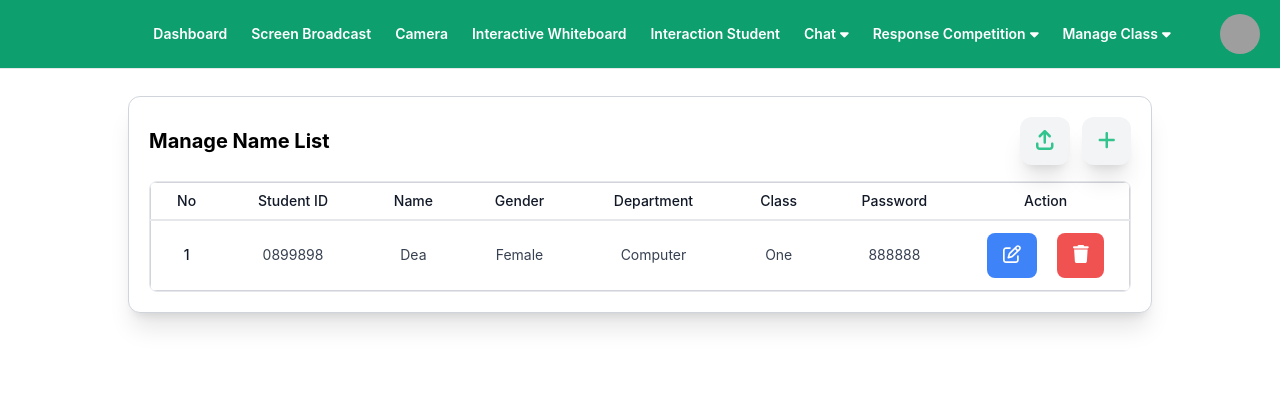
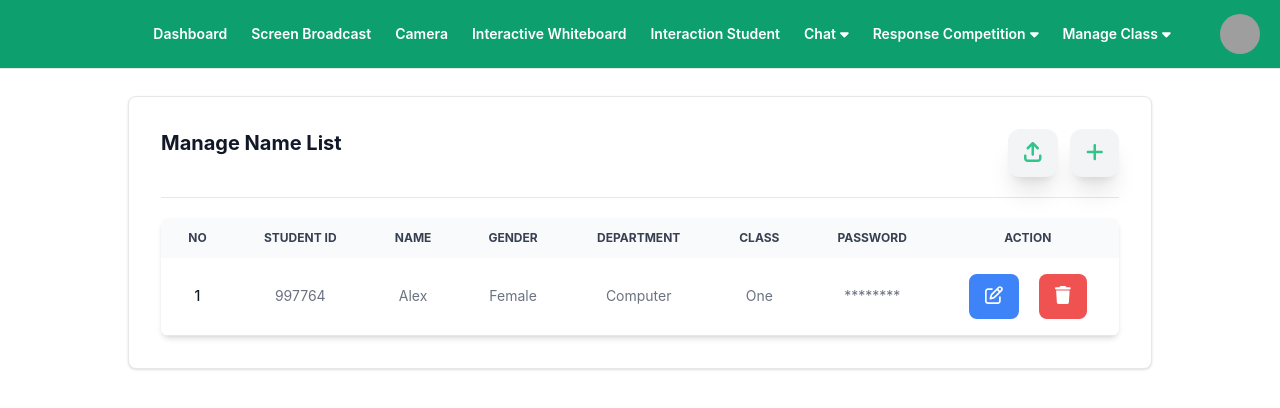
Before and after one commit to projectbinusa/lab-bahasa-client, a React (Create React App) app: page /manage-name in a window 1280 px wide. Shown: the top 408 px of the page. Built offline with nearby package versions, Linux system fonts and the light colour scheme; grey boxes are pictures that could not be loaded.

Commit message:
update manage class,manage name list dan interaksi student

```diff
--- a/src/App.js
+++ b/src/App.js
@@ -16,7 +16,7 @@ import ManageName from "./views/pages/manageName/ManageName";
 import AddName from "./views/pages/manageName/AddName";
 import ScreenBroadcast from "./views/pages/screenBroadcast/ScreenBroadcast";
 import UpdateName from "./views/pages/manageName/UpdateName";
-import InteractionStudent from "./views/pages/InteractiveWhiteboard/InteractionStudent";
+import InteraksiStudent from "./views/pages/InteractiveWhiteboard/InteraksiStudent.js";
 
 // END ADMIN MENU REGULASI
 
@@ -53,7 +53,7 @@ function App() {
           />
           <Route
             path="/interaction-student"
-            component={InteractionStudent}
+            component={InteraksiStudent}
             exact
           />
         </Switch>
--- a/src/views/pages/InteractiveWhiteboard/InteractionStudent.js
+++ b/src/views/pages/InteractiveWhiteboard/InteraksiStudent.js
@@ -27,7 +27,7 @@ import {
 } from "@mui/icons-material";
 import Navbar from "../../../component/Navbar1";
 
-const InteractionStudent = () => {
+const InteraksiStudent = () => {
   const [color, setColor] = useState("#000000");
   const [width, setWidth] = useState(5);
   const [tool, setTool] = useState("brush");
@@ -263,4 +263,4 @@ const InteractionStudent = () => {
   );
 };
 
-export default InteractionStudent;
+export default InteraksiStudent;
--- a/src/views/pages/dashboard/Dashboard.js
+++ b/src/views/pages/dashboard/Dashboard.js
@@ -147,7 +147,7 @@ function Dashboard() {
           <div className="w-full p-4 text-center bg-white border border-gray-200 rounded-lg shadow sm:p-8 dark:bg-gray-800 dark:border-gray-700">
             <div className="flex justify-between">
               <h6 className="mb-2 text-xl font-bold text-gray-900 dark:text-white">
-                Manage Class List
+                Manage Name List
               </h6>
             </div>
             <hr />
--- a/src/views/pages/manageClass/ManageClass.js
+++ b/src/views/pages/manageClass/ManageClass.js
@@ -11,9 +11,11 @@ function ManageClass() {
       <div className="flex flex-col h-screen">
         <Navbar />
         <div className="px-32">
-          <div className="bg-white p-5 rounded-xl shadow-xl border border-gray-300 mt-24">
-            <div className="flex justify-between items-center">
-              <h2 className="text-xl font-bold">Manage Class</h2>
+          <div className="w-full p-4 text-center bg-white border border-gray-200 rounded-lg shadow sm:p-8 dark:bg-gray-800 dark:border-gray-700 mt-24">
+            <div className="flex justify-between">
+              <h6 className="mb-2 text-xl font-bold text-gray-900 dark:text-white">
+                Manage Class
+              </h6>
               <Link
                 to="/add-class"
                 className="rounded-xl shadow-xl py-3 px-4 bg-gray-100"
@@ -24,38 +26,56 @@ function ManageClass() {
                 />
               </Link>
             </div>
-
-            <div className="overflow-x-auto rounded-lg border border-gray-200 mt-4">
-              <table className="min-w-full divide-y-2 divide-gray-200 bg-white text-sm border border-gray-300">
-                <thead className="text-left">
+            <hr />
+            <div className="relative overflow-x-auto shadow-md sm:rounded-lg mt-5">
+              <table className="w-full text-sm text-left text-gray-500 dark:text-gray-400">
+                <thead className="text-center text-xs text-gray-700 uppercase bg-gray-50 dark:bg-gray-700 dark:text-gray-400">
                   <tr>
-                    <th className="whitespace-nowrap px-4 py-2 font-medium text-gray-900 text-center">
+                    <th scope="col" className="px-6 py-3">
                       No
                     </th>
-                    <th className="whitespace-nowrap px-4 py-2 font-medium text-gray-900 text-center">
+                    <th scope="col" className="px-6 py-3">
                       Class Name
                     </th>
-                    <th className="whitespace-nowrap px-4 py-2 font-medium text-gray-900 text-center">
+                    <th scope="col" className="px-6 py-3">
                       Active
                     </th>
-                    <th className="whitespace-nowrap px-4 py-2 font-medium text-gray-900 text-center">
+                    <th scope="col" className="px-6 py-3">
                       Action
                     </th>
                   </tr>
                 </thead>
-
-                <tbody className="divide-y divide-gray-200">
-                  <tr>
-                    <td className="whitespace-nowrap px-4 py-2 font-medium text-gray-900 text-center">
+                <tbody className="text-center">
+                  {/* {absenData.map((absen, index) => (
+                    <tr
+                      key={index}
+                      className="bg-white border-b dark:bg-gray-800 dark:border-gray-700 hover:bg-gray-50 dark:hover:bg-gray-600"
+                    >
+                      <th
+                        scope="row"
+                        className="px-6 py-4 font-medium text-gray-900 whitespace-nowrap dark:text-white"
+                      >
+                        {index + 1}
+                      </th>
+                      <td className="px-6 py-4">{absen.username}</td>
+                      <td className="px-6 py-4">
+                        {formatDate(absen.tanggalAbsen)}
+                      </td>
+                      <td className="px-6 py-4">{absen.jamMasuk || "-"}</td>
+                      <td className="px-6 py-4">{absen.jamPulang || "-"}</td>
+                      <td className="px-6 py-4">{absen.kehadiran}</td>
+                    </tr>
+                  ))} */}
+                  <tr className="bg-white border-b dark:bg-gray-800 dark:border-gray-700 hover:bg-gray-50 dark:hover:bg-gray-600">
+                    <th
+                      scope="row"
+                      className="px-6 py-4 font-medium text-gray-900 whitespace-nowrap dark:text-white"
+                    >
                       1
-                    </td>
-                    <td className="whitespace-nowrap px-4 py-2 text-gray-700 text-center">
-                      Class 1
-                    </td>
-                    <td className="whitespace-nowrap px-4 py-2 text-gray-700 text-center">
-                      Yes
-                    </td>
-                    <td className="whitespace-nowrap text-center py-3 flex items-center gap-5 justify-center">
+                    </th>
+                    <td className="px-6 py-4">Class 1</td>
+                    <td className="px-6 py-4">Yes</td>
+                    <td className="px-6 py-4 flex items-center gap-5 justify-center">
                       <button className="py-3 px-4 bg-green-500 rounded-lg text-white ">
                         <FontAwesomeIcon className="text-lg" icon={faCheck} />
                       </button>
--- a/src/views/pages/manageName/ManageName.js
+++ b/src/views/pages/manageName/ManageName.js
@@ -15,10 +15,12 @@ function ManageName() {
       <div className="flex flex-col h-screen">
         <Navbar />
         <div className="px-32">
-          <div className="tabel-name bg-white p-5 rounded-xl shadow-xl border border-gray-300 mt-24">
-            <div className="flex justify-between items-center">
-              <h2 className="text-xl font-bold">Manage Name List</h2>
-              <div className="flex gap-3">
+          <div className="w-full p-4 text-center bg-white border border-gray-200 rounded-lg shadow sm:p-8 dark:bg-gray-800 dark:border-gray-700 mt-24">
+            <div className="flex justify-between">
+              <h6 className="mb-2 text-xl font-bold text-gray-900 dark:text-white">
+                Manage Name List
+              </h6>
+              <div className="flex gap-3 mb-5">
                 <button className="rounded-xl shadow-xl py-3 px-4 bg-gray-100">
                   <FontAwesomeIcon
                     icon={faArrowUpFromBracket}
@@ -36,62 +38,72 @@ function ManageName() {
                 </Link>
               </div>
             </div>
-
-            <div className="overflow-x-auto rounded-lg border border-gray-200 mt-4">
-              <table className="min-w-full divide-y-2 divide-gray-200 bg-white text-sm border border-gray-300">
-                <thead className="text-left">
+            <hr />
+            <div className="relative overflow-x-auto shadow-md sm:rounded-lg mt-5">
+              <table className="w-full text-sm text-left text-gray-500 dark:text-gray-400">
+                <thead className="text-center text-xs text-gray-700 uppercase bg-gray-50 dark:bg-gray-700 dark:text-gray-400">
                   <tr>
-                    <th className="whitespace-nowrap px-4 py-2 font-medium text-gray-900 text-center">
+                    <th scope="col" className="px-6 py-3">
                       No
                     </th>
-                    <th className="whitespace-nowrap px-4 py-2 font-medium text-gray-900 text-center">
+                    <th scope="col" className="px-6 py-3">
                       Student ID
                     </th>
-                    <th className="whitespace-nowrap px-4 py-2 font-medium text-gray-900 text-center">
+                    <th scope="col" className="px-6 py-3">
                       Name
                     </th>
-                    <th className="whitespace-nowrap px-4 py-2 font-medium text-gray-900 text-center">
+                    <th scope="col" className="px-6 py-3">
                       Gender
                     </th>
-                    <th className="whitespace-nowrap px-4 py-2 font-medium text-gray-900 text-center">
+                    <th scope="col" className="px-6 py-3">
                       Department
                     </th>
-                    <th className="whitespace-nowrap px-4 py-2 font-medium text-gray-900 text-center">
+                    <th scope="col" className="px-6 py-3">
                       Class
                     </th>
-                    <th className="whitespace-nowrap px-4 py-2 font-medium text-gray-900 text-center">
+                    <th scope="col" className="px-6 py-3">
                       Password
                     </th>
-                    <th className="whitespace-nowrap px-4 py-2 font-medium text-gray-900 text-center">
+                    <th scope="col" className="px-6 py-3">
                       Action
                     </th>
                   </tr>
                 </thead>
+                <tbody className="text-center">
+                  {/* {cutiData.map((cuti, index) => (
+                    <tr
+                      key={index}
+                      className="bg-white border-b dark:bg-gray-800 dark:border-gray-700 hover:bg-gray-50 dark:hover:bg-gray-600"
+                    >
+                      <th
+                        scope="row"
+                        className="px-6 py-4 font-medium text-gray-900 whitespace-nowrap dark:text-white"
+                      >
+                        {index + 1}
+                      </th>
+                      <td className="px-6 py-4">{cuti.username}</td>
+                      <td className="px-6 py-4">
+                        {formatDate(cuti.created_at)}
+                      </td>
+                      <td className="px-6 py-4">{cuti.durasi}</td>
+                      <td className="px-6 py-4">{cuti.status}</td>
+                    </tr>
+                  ))} */}
+                  <tr className="bg-white border-b dark:bg-gray-800 dark:border-gray-700 hover:bg-gray-50 dark:hover:bg-gray-600">
+                    <th
+                      scope="row"
+                      className="px-6 py-4 font-medium text-gray-900 whitespace-nowrap dark:text-white"
+                    >
+                      1
+                    </th>
 
-                <tbody className="divide-y divide-gray-200">
-                  <tr>
-                    <td className="whitespace-nowrap px-4 py-2 font-medium text-gray-900 text-center">
-                      1
-                    </td>
-                    <td className="whitespace-nowrap px-4 py-2 text-gray-700 text-center">
-                      0899898
-                    </td>
-                    <td className="whitespace-nowrap px-4 py-2 text-gray-700 text-center">
-                      Dea
-                    </td>
-                    <td className="whitespace-nowrap px-4 py-2 text-gray-700 text-center">
-                      Female
-                    </td>
-                    <td className="whitespace-nowrap px-4 py-2 text-gray-700 text-center">
-                      Computer
-                    </td>
-                    <td className="whitespace-nowrap px-4 py-2 text-gray-700 text-center">
-                      One
-                    </td>
-                    <td className="whitespace-nowrap px-4 py-2 text-gray-700 text-center">
-                      888888
-                    </td>
-                    <td className="whitespace-nowrap text-center py-3 flex items-center gap-5 justify-center">
+                    <td className="px-6 py-4">997764</td>
+                    <td className="px-6 py-4">Alex</td>
+                    <td className="px-6 py-4">Female</td>
+                    <td className="px-6 py-4">Computer</td>
+                    <td className="px-6 py-4">One</td>
+                    <td className="px-6 py-4">********</td>
+                    <td className="px-6 py-4 flex items-center gap-5 justify-center">
                       <Link
                         to="/update-name"
                         className="py-3 px-4 bg-blue-500 rounded-lg text-white "
@@ -105,30 +117,6 @@ function ManageName() {
                         <FontAwesomeIcon className="text-lg" icon={faTrash} />
                       </button>
                     </td>
-                    {/* <td className="whitespace-nowrap text-center py-3">
-                        <div className="flex items-center -space-x-4 ml-12">
-                          <Link to="/user/detail_absen">
-                            <button className="z-20 block rounded-full border-2 border-white bg-green-400 p-4 text-blue-700 active:bg-blue-50">
-                              <span className="relative inline-block">
-                                <FontAwesomeIcon
-                                  icon={""}
-                                  className="h-4 w-4"
-                                />
-                              </span>
-                            </button>
-                          </Link>
-                          <Link to="/user/izin_absen">
-                            <button className="z-30 block rounded-full border-2 border-white bg-green-700 p-4 text-red-700 active:bg-red-50">
-                              <span className="relative inline-block">
-                                <FontAwesomeIcon
-                                  className="h-4 w-4"
-                                  icon={""}
-                                />
-                              </span>
-                            </button>
-                          </Link>
-                        </div>
-                      </td> */}
                   </tr>
                 </tbody>
               </table>
```
